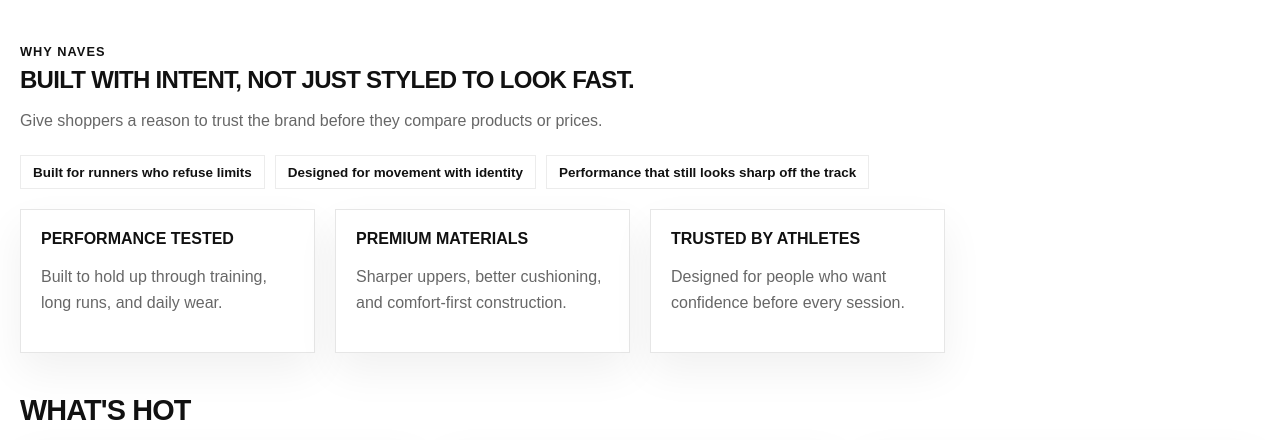
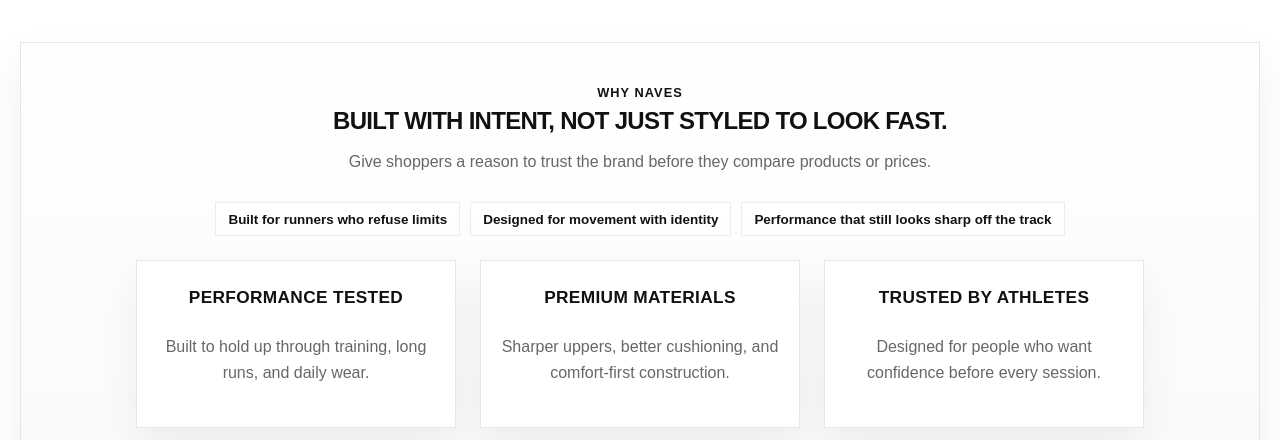
Before and after one commit to omnieanand/naves, a Flask app: page / in a window 1280 px wide. Shown: the part 839-1279 px from the top of the page. Run offline with Flask 3, Linux system fonts and the light colour scheme.

Commit message:
misalignment fixed

```diff
--- a/app/static/css/site.css
+++ b/app/static/css/site.css
@@ -275,7 +275,9 @@
 }
 
 .why-naves-row {
-    margin: 0 0 20px;
+    justify-content: center;
+    max-width: 920px;
+    margin: 0 auto 24px;
 }
 
 .identity-pill {
@@ -400,6 +402,50 @@
 .section-heading {
     max-width: 820px;
     margin-bottom: 22px;
+}
+
+.why-naves-section {
+    padding: 40px 48px 44px;
+    border: 1px solid var(--line);
+    background: linear-gradient(180deg, #ffffff 0%, #fafafa 100%);
+    box-shadow: var(--shadow);
+}
+
+.why-naves-heading {
+    max-width: 760px;
+    margin: 0 auto 28px;
+    text-align: center;
+}
+
+.why-naves-heading .kicker {
+    justify-content: center;
+}
+
+.brand-pillar-grid {
+    display: flex;
+    justify-content: center;
+    flex-wrap: wrap;
+    max-width: 1120px;
+    margin: 0 auto;
+    gap: 24px;
+}
+
+.brand-pillar-card {
+    width: min(100%, 320px);
+    min-height: 168px;
+    padding: 28px 26px;
+    display: flex;
+    flex-direction: column;
+    justify-content: center;
+    text-align: center;
+    box-shadow: 0 14px 32px rgba(17, 17, 17, 0.04);
+}
+
+.brand-pillar-card strong {
+    display: block;
+    margin-bottom: 14px;
+    font-size: 1.08rem;
+    letter-spacing: 0.02em;
 }
 
 .story-grid,
--- a/app/templates/home.html
+++ b/app/templates/home.html
@@ -28,8 +28,8 @@
     </div>
 </section>
 
-<section class="section">
-    <div class="section-heading">
+<section class="section why-naves-section">
+    <div class="section-heading why-naves-heading">
         <span class="kicker">Why NAVES</span>
         <h2>Built with intent, not just styled to look fast.</h2>
         <p>Give shoppers a reason to trust the brand before they compare products or prices.</p>
```
